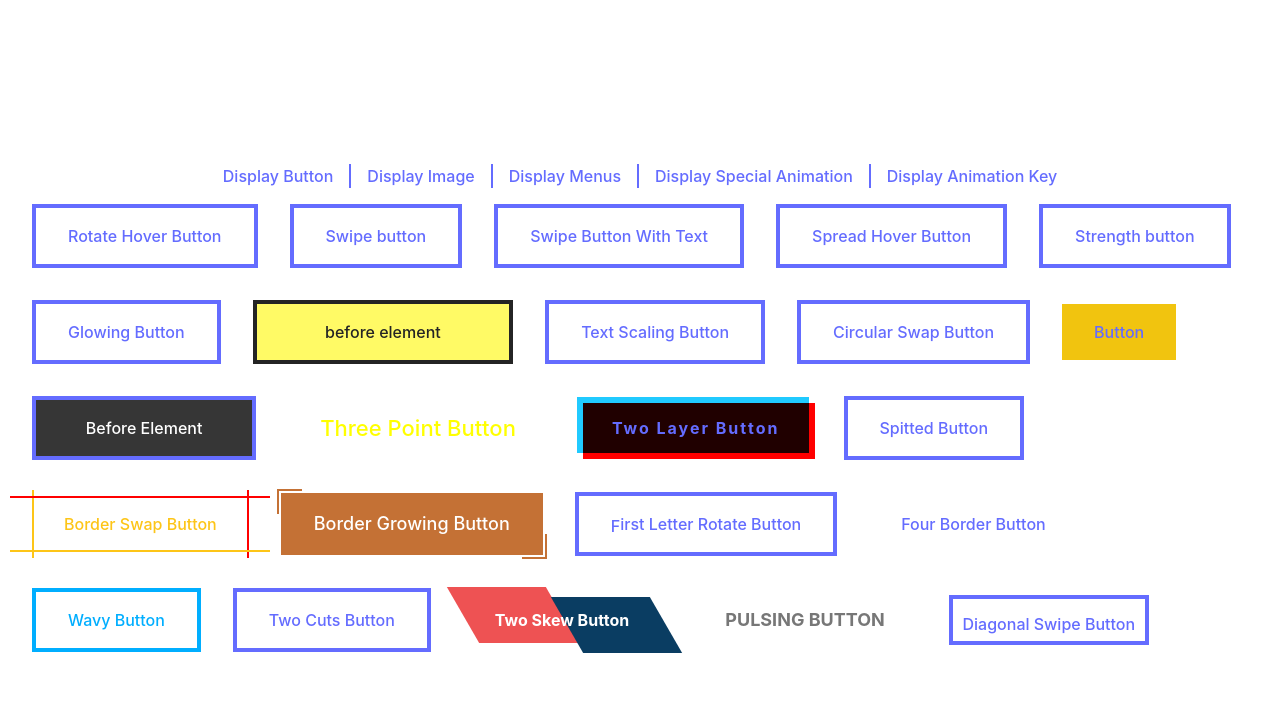
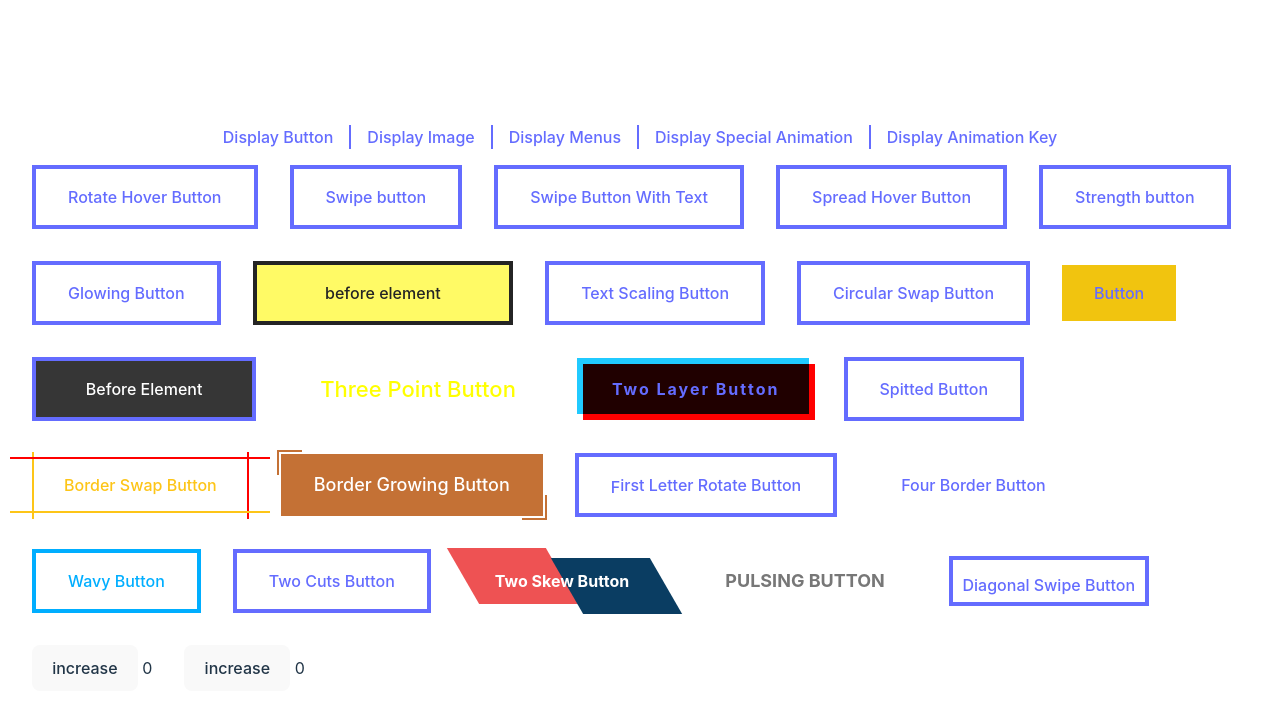
Before and after one commit to andy5566w/vue3-advenced-css, a Vue app: page /display in a window 1280 px wide. Shown: the top 712 px of the page. Built offline with nearby package versions, Linux system fonts and the light colour scheme.

Commit message:
practive setup and script setup

```diff
--- a/package.json
+++ b/package.json
@@ -26,6 +26,7 @@
     "prettier-plugin-css-order": "^1.3.0",
     "sass": "^1.55.0",
     "tailwindcss": "^3.2.0",
-    "vite": "^3.1.0"
+    "vite": "^3.1.0",
+    "vite-plugin-inspect": "^0.8.3"
   }
 }
--- a/src/components/DisplayButton.vue
+++ b/src/components/DisplayButton.vue
@@ -23,6 +23,8 @@
     <TwoSkewButton />
     <PulsingButton />
     <DiagonalSwipeButton />
+    <testSetUp ref="setup" />
+    <testScruptSetUp ref="setupScript" />
   </div>
 </template>
 
@@ -50,6 +52,18 @@ import TwoCutsButton from './buttons/TwoCutsButton.vue'
 import TwoSkewButton from './buttons/TwoSkewButton.vue'
 import PulsingButton from './buttons/PulsingButton.vue'
 import DiagonalSwipeButton from './buttons/DiagonalSwipeButton.vue'
+import testSetUp from './testViteInspect/setup.vue'
+import testScruptSetUp from './testViteInspect/setupScript.vue'
+import { ref, onMounted } from 'vue'
+
+const setup = ref(null)
+const setupScript = ref(null)
+onMounted(() => {
+  console.log({
+    setup: setup.value,
+    setupScript: setupScript.value,
+  })
+})
 </script>
 
 <style lang="scss" scoped></style>
--- /dev/null
+++ b/src/components/testViteInspect/setup.vue
@@ -0,0 +1,23 @@
+<template>
+  <div>
+    <button @click="increase">increase</button>
+    {{ count }}
+  </div>
+</template>
+
+<script>
+import { ref } from 'vue'
+export default {
+  setup(_, { expose }) {
+    const count = ref(0)
+    expose({ count })
+
+    function increase() {
+      count.value++
+    }
+    return { count, increase }
+  },
+}
+</script>
+
+<style></style>
--- /dev/null
+++ b/src/components/testViteInspect/setupScript.vue
@@ -0,0 +1,20 @@
+<template>
+  <div>
+    <button @click="increase">increase</button>
+    {{ count }}
+  </div>
+</template>
+
+<script setup>
+import { ref } from 'vue'
+const count = ref(0)
+function increase() {
+  count.value++
+}
+
+defineExpose({
+  count,
+})
+</script>
+
+<style></style>
--- a/vite.config.js
+++ b/vite.config.js
@@ -1,9 +1,10 @@
 import { defineConfig } from 'vite'
 import vue from '@vitejs/plugin-vue'
+import Inspect from 'vite-plugin-inspect'
 
 // https://vitejs.dev/config/
 export default defineConfig({
-  plugins: [vue()],
+  plugins: [Inspect(), vue()],
   resolve: {
     alias: {
       '@': '/src',
```
Also changed, not shown: 1 other file (tests, documents, lock files or other folders).
